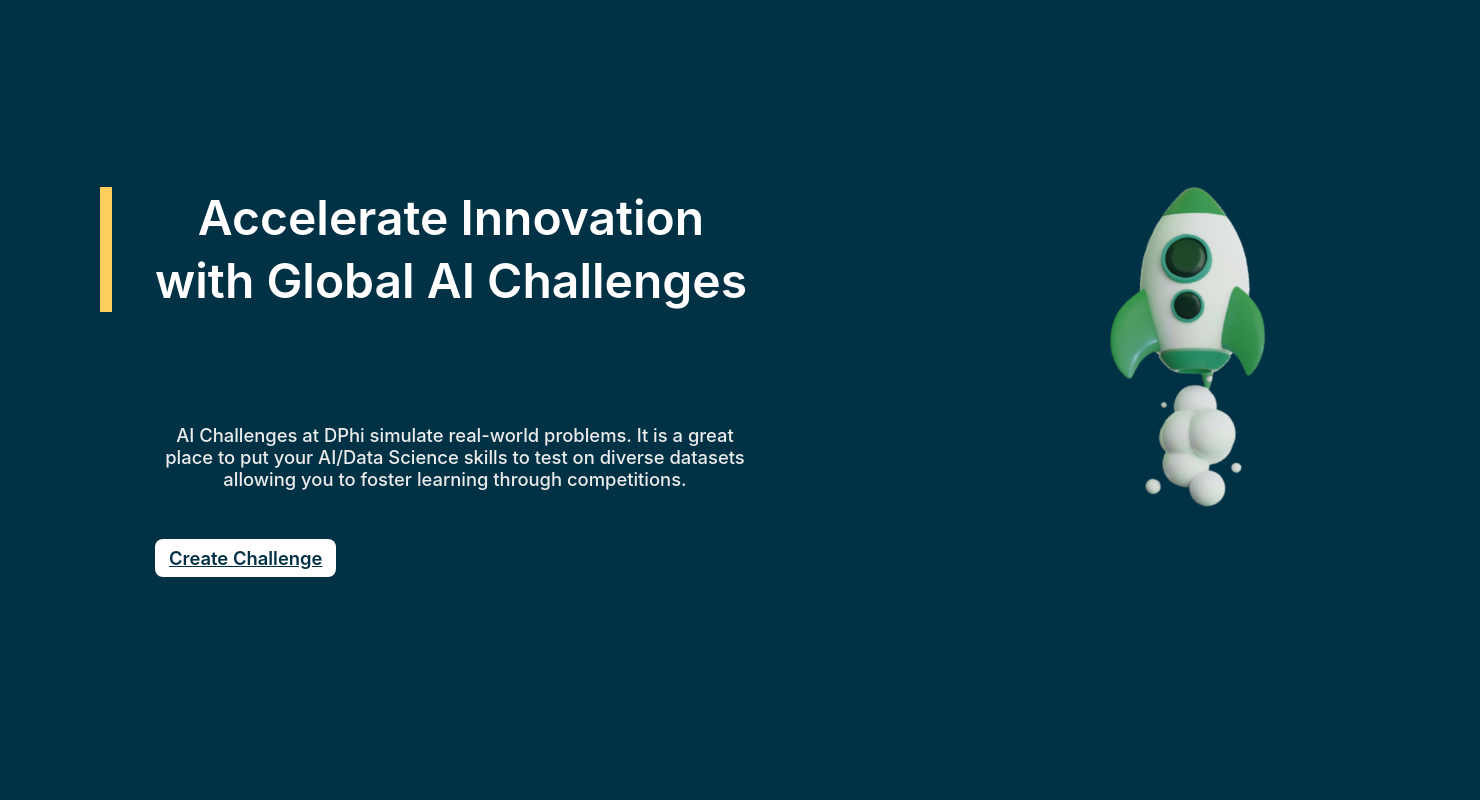
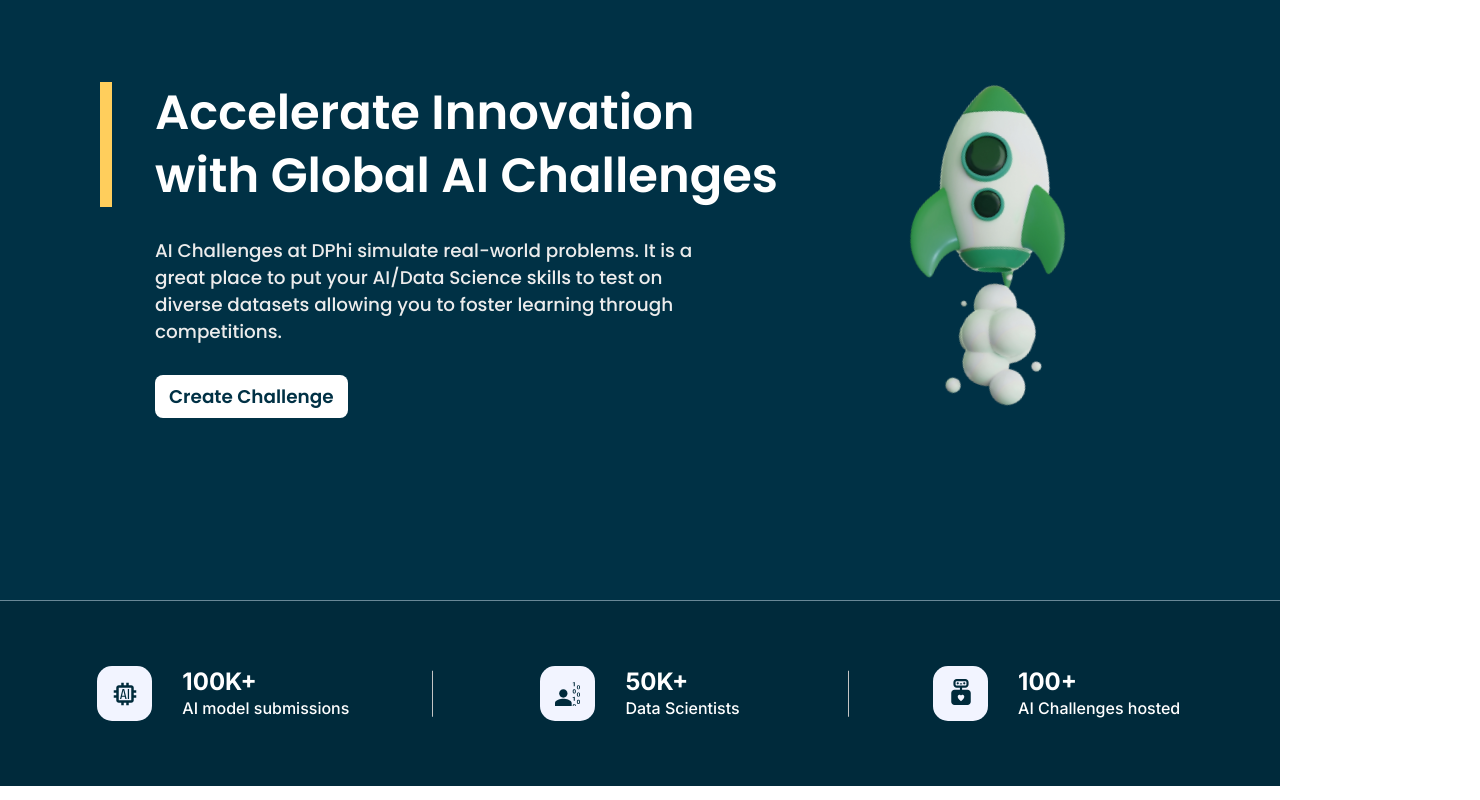
Before and after one commit to manishguhe301/hack-a-thon, a React (Create React App) app: page / in a window 1280 px wide. Shown: the part 100-900 px from the top of the page, 1480 px wide, since content can reach past the window. Built offline with nearby package versions, Linux system fonts and the light colour scheme.

Commit message:
Achievements section added + global styles changed

```diff
--- a/src/App.css
+++ b/src/App.css
@@ -1,38 +1,5 @@
-.App {
-  text-align: center;
+.App{
+  width:100vw;
+  height:auto;
+  min-width: 350px;
 }
-
-.App-logo {
-  height: 40vmin;
-  pointer-events: none;
-}
-
-@media (prefers-reduced-motion: no-preference) {
-  .App-logo {
-    animation: App-logo-spin infinite 20s linear;
-  }
-}
-
-.App-header {
-  background-color: #282c34;
-  min-height: 100vh;
-  display: flex;
-  flex-direction: column;
-  align-items: center;
-  justify-content: center;
-  font-size: calc(10px + 2vmin);
-  color: white;
-}
-
-.App-link {
-  color: #61dafb;
-}
-
-@keyframes App-logo-spin {
-  from {
-    transform: rotate(0deg);
-  }
-  to {
-    transform: rotate(360deg);
-  }
-}
--- /dev/null
+++ b/src/components/Achievements/Achievements.js
@@ -0,0 +1,50 @@
+import ai from '../../assets/icons/ai.svg';
+import members from '../../assets/icons/members.svg';
+import challenges from '../../assets/icons/challenges.svg';
+import {
+  AchievementList,
+  AchievementsSection,
+  AchievementWrapper,
+  DataScience,
+  IconWrapper,
+  ShortDescription,
+  TotalNumber,
+} from './achievementsStyles';
+
+const AchievementSection = () => {
+  return (
+    <AchievementsSection>
+      <AchievementList>
+        <AchievementWrapper>
+          <IconWrapper>
+            <img className='icon' src={ai} alt='ai-icon' />
+          </IconWrapper>
+          <div className='achievement__details__wpr'>
+            <TotalNumber>100K+</TotalNumber>
+            <ShortDescription>AI model submissions</ShortDescription>
+          </div>
+        </AchievementWrapper>
+        <DataScience>
+          <IconWrapper>
+            <img className='icon' src={members} alt='members-icon' />
+          </IconWrapper>
+          <div className='achievement__details__wpr'>
+            <TotalNumber>50K+</TotalNumber>
+            <ShortDescription>Data Scientists</ShortDescription>
+          </div>
+        </DataScience>
+        <AchievementWrapper>
+          <IconWrapper>
+            <img className='icon' src={challenges} alt='challenges-icon' />
+          </IconWrapper>
+          <div className='achievement__details__wpr'>
+            <TotalNumber>100+</TotalNumber>
+            <ShortDescription>AI Challenges hosted</ShortDescription>
+          </div>
+        </AchievementWrapper>
+      </AchievementList>
+    </AchievementsSection>
+  );
+};
+
+export default AchievementSection;
--- /dev/null
+++ b/src/components/Achievements/achievementsStyles.js
@@ -0,0 +1,160 @@
+import styled from 'styled-components';
+
+const AchievementsSection = styled.div`
+  width: 100%;
+  height: auto;
+  background: #002a3b;
+  padding: 15px;
+  border-top: 1px solid rgb(105, 136, 151);
+`;
+
+const AchievementList = styled.ul`
+  width: 200px;
+  margin: auto;
+
+  @media only screen and (min-width: 780px) {
+    width: 100%;
+    display: flex;
+    justify-content: space-between;
+  }
+`;
+
+const AchievementWrapper = styled.li`
+  display: flex;
+  align-items: center;
+  gap: 20px;
+  padding: 30px 0;
+
+  @media only screen and (min-width: 780px) {
+    width: 100%;
+    justify-content: center;
+    gap: 30px;
+    padding: 45px 0;
+  }
+
+  @media only screen and (min-width: 1100px) {
+    padding: 50px 0;
+  }
+`;
+
+const IconWrapper = styled.div`
+  width: 40px;
+  height: 40px;
+  border-radius: 15px;
+
+  .icon {
+    width: 100%;
+    height: 100%;
+  }
+
+  @media only screen and (min-width: 520px) {
+    width: 45px;
+    height: 45px;
+  }
+
+  @media only screen and (min-width: 780px) {
+    width: 50px;
+    height: 50px;
+  }
+
+  @media only screen and (min-width: 1100px) {
+    width: 55px;
+    height: 55px;
+  }
+`;
+
+const TotalNumber = styled.h3`
+  font-size: 1rem;
+  font-weight: 700;
+  line-height: 1;
+  font-family: 'Inter', sans-serif;
+  margin-bottom: 4px;
+  color: #ffff;
+
+  @media only screen and (min-width: 520px) {
+    font-size: 1.15rem;
+  }
+
+  @media only screen and (min-width: 780px) {
+    font-size: 1.3rem;
+  }
+
+  @media only screen and (min-width: 1100px) {
+    font-size: 1.5rem;
+  }
+`;
+
+const ShortDescription = styled.p`
+  font-size: 0.7rem;
+  font-weight: 500;
+  font-family: 'Inter', sans-serif;
+  color: #ffff;
+
+  @media only screen and (min-width: 520px) {
+    font-size: 0.8rem;
+  }
+
+  @media only screen and (min-width: 780px) {
+    font-size: 0.9rem;
+  }
+
+  @media only screen and (min-width: 1100px) {
+    font-size: 1rem;
+  }
+`;
+
+const DataScience = styled(AchievementWrapper)`
+  position: relative;
+
+  &::after,
+  &::before {
+    content: '';
+    position: absolute;
+    background: #c4c4c4;
+  }
+
+  &::after,
+  &::before {
+    width: 20%;
+    height: 0.8px;
+    left: 50%;
+    transform: translateX(-50%);
+  }
+
+  &::after {
+    top: 0;
+  }
+
+  &::before {
+    bottom: 0;
+  }
+
+  @media only screen and (min-width: 780px) {
+    &::after,
+    &::before {
+      width: 0.8px;
+      height: 30%;
+      top: 50%;
+      left: 100%;
+      transform: translateY(-50%);
+    }
+
+    &::after {
+      left: 0;
+    }
+
+    &::before {
+      right: 0;
+    }
+  }
+`;
+
+export {
+  AchievementsSection,
+  AchievementList,
+  AchievementWrapper,
+  IconWrapper,
+  TotalNumber,
+  ShortDescription,
+  DataScience,
+};
--- a/src/index.css
+++ b/src/index.css
@@ -1,13 +1,25 @@
-body {
+@import url('https://fonts.googleapis.com/css2?family=Poppins:wght@100;200;300;400;500;600;700;800;900&display=swap');
+@import url('https://fonts.googleapis.com/css2?family=Inter:wght@100;200;300;500;600;700;800;900&display=swap');
+
+* {
+  box-sizing: border-box;
+  padding: 0;
   margin: 0;
-  font-family: -apple-system, BlinkMacSystemFont, 'Segoe UI', 'Roboto', 'Oxygen',
-    'Ubuntu', 'Cantarell', 'Fira Sans', 'Droid Sans', 'Helvetica Neue',
-    sans-serif;
-  -webkit-font-smoothing: antialiased;
-  -moz-osx-font-smoothing: grayscale;
+  font-family: 'Poppins', sans-serif;
 }
 
-code {
-  font-family: source-code-pro, Menlo, Monaco, Consolas, 'Courier New',
-    monospace;
+a {
+  text-decoration: none;
 }
+
+ul,
+input {
+  font-family: 'Inter', sans-serif;
+}
+
+body {
+  width: 100vw;
+  height: auto;
+  min-width: 350px;
+  overflow-x: hidden;
+}
--- a/src/pages/Home/Home.js
+++ b/src/pages/Home/Home.js
@@ -1,6 +1,7 @@
 import React from 'react';
 import styled from 'styled-components';
 import HeroSection from '../../components/HeroSection/HeroSection';
+import Achievements from '../../components/Achievements/Achievements';
 
 const Wrapper = styled.div`
   width: 100%;
@@ -10,6 +11,7 @@
   return (
     <Wrapper>
       <HeroSection />
+      <Achievements />
     </Wrapper>
   );
 };
```
